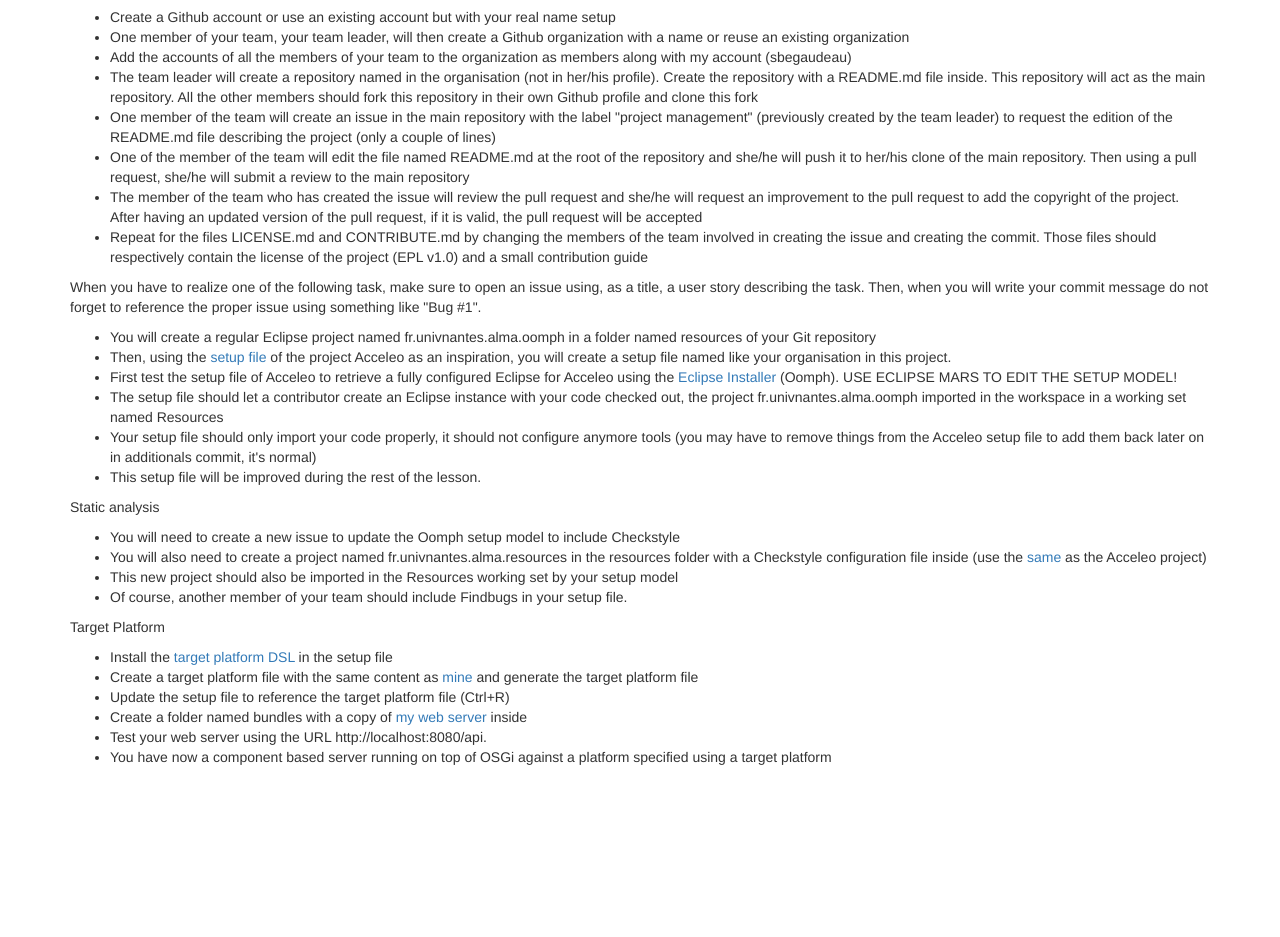
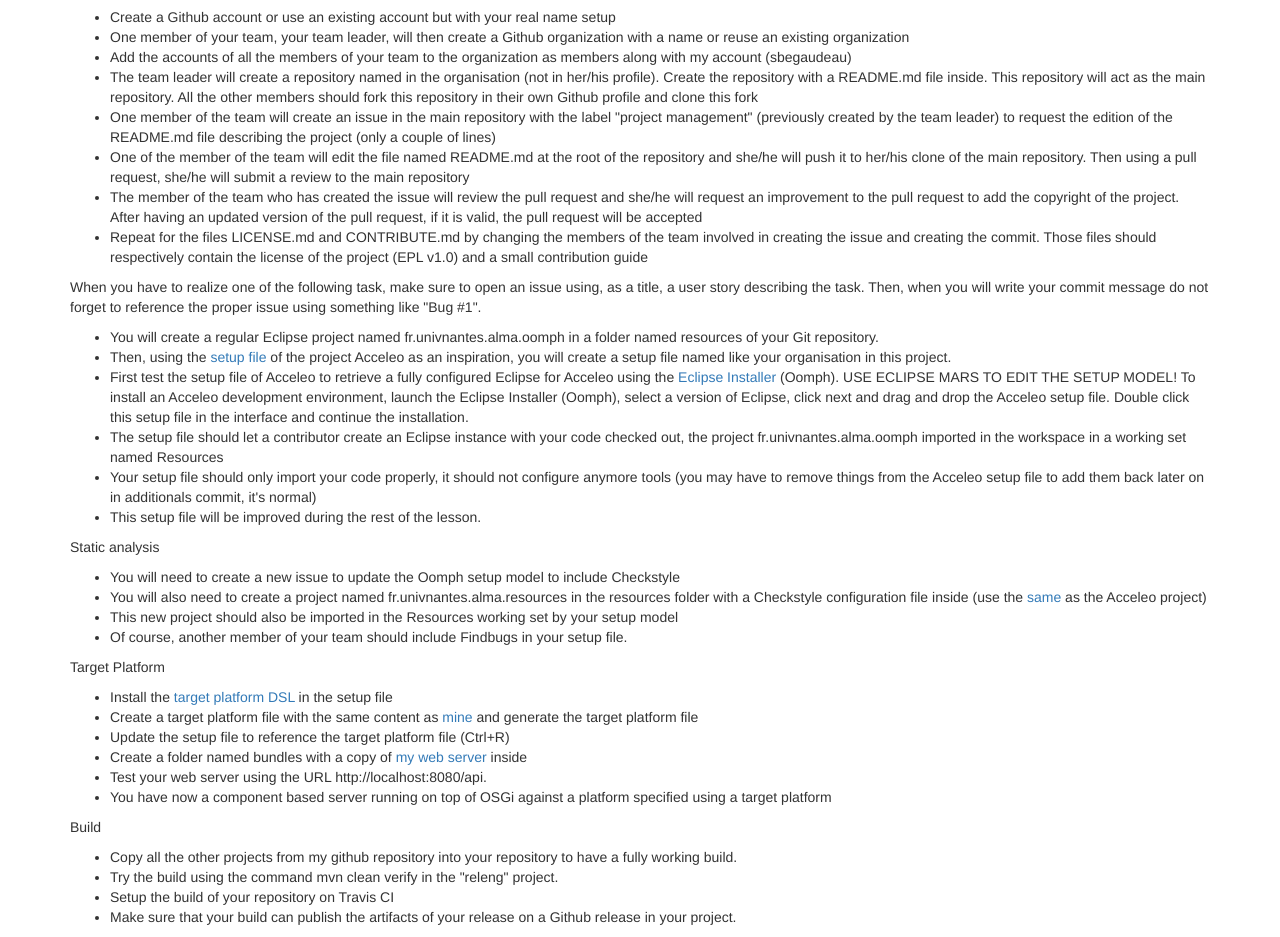
Before and after one commit to sbegaudeau/alma-m2-2015, a plain HTML site: page index.html in a window 1280 px wide. Shown: the part 93-1030 px from the top of the page. Before the commit the page ends 870 px from the top, so only its background shows below. Drawn offline with nearby package versions, Linux system fonts and the light colour scheme.

Commit message:
Update index.html

```diff
--- a/index.html
+++ b/index.html
@@ -26,9 +26,9 @@
         When you have to realize one of the following task, make sure to open an issue using, as a title, a user story describing the task. Then, when you will write your commit message do not forget to reference the proper issue using something like "Bug #1".
       </p>
       <ul>
-        <li>You will create a regular Eclipse project named fr.univnantes.alma.oomph in a folder named resources of your Git repository</li>
+        <li>You will create a regular Eclipse project named fr.univnantes.alma.oomph in a folder named resources of your Git repository.</li>
         <li>Then, using the <a href="https://git.eclipse.org/c/acceleo/org.eclipse.acceleo.git/tree/releng/org.eclipse.acceleo.releng">setup file</a> of the project Acceleo as an inspiration, you will create a setup file named like your organisation in this project.</li>
-        <li>First test the setup file of Acceleo to retrieve a fully configured Eclipse for Acceleo using the <a href="https://www.eclipse.org/downloads/">Eclipse Installer</a> (Oomph). USE ECLIPSE MARS TO EDIT THE SETUP MODEL!</li>
+        <li>First test the setup file of Acceleo to retrieve a fully configured Eclipse for Acceleo using the <a href="https://www.eclipse.org/downloads/">Eclipse Installer</a> (Oomph). USE ECLIPSE MARS TO EDIT THE SETUP MODEL! To install an Acceleo development environment, launch the Eclipse Installer (Oomph), select a version of Eclipse, click next and drag and drop the Acceleo setup file. Double click this setup file in the interface and continue the installation.</li>
         <li>The setup file should let a contributor create an Eclipse instance with your code checked out, the project fr.univnantes.alma.oomph imported in the workspace in a working set named Resources</li>
         <li>Your setup file should only import your code properly, it should not configure anymore tools (you may have to remove things from the Acceleo setup file to add them back later on in additionals commit, it's normal)</li>
         <li>This setup file will be improved during the rest of the lesson.</li>
@@ -49,6 +49,13 @@
         <li>Test your web server using the URL http://localhost:8080/api.</li>
         <li>You have now a component based server running on top of OSGi against a platform specified using a target platform</li>
       </ul>
+      <p>Build</p>
+      <ul>
+        <li>Copy all the other projects from my github repository into your repository to have a fully working build.</li>
+        <li>Try the build using the command mvn clean verify in the "releng" project.</li>
+        <li>Setup the build of your repository on Travis CI</li>
+        <li>Make sure that your build can publish the artifacts of your release on a Github release in your project.</li>
+      </ul>
     </div>
     <script src="https://maxcdn.bootstrapcdn.com/bootstrap/3.3.5/js/bootstrap.min.js"></script>
   </body>
```
